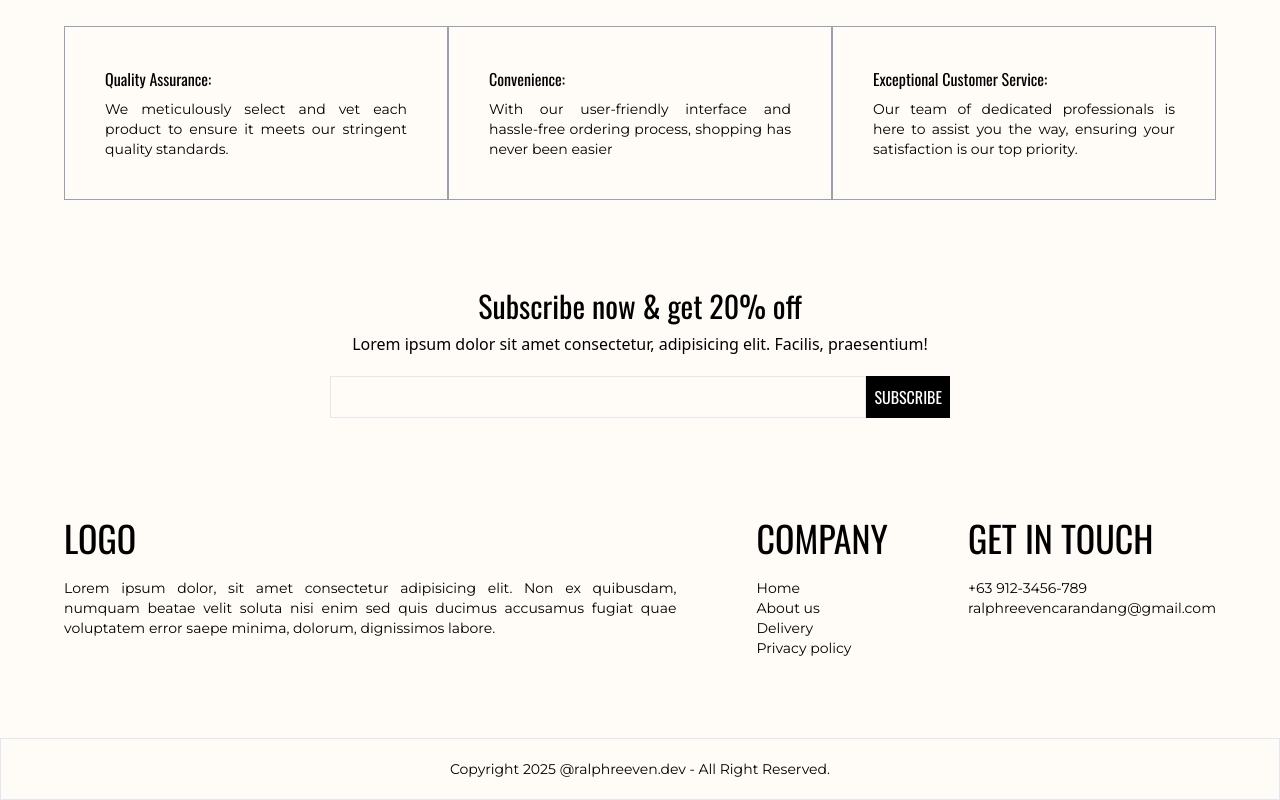
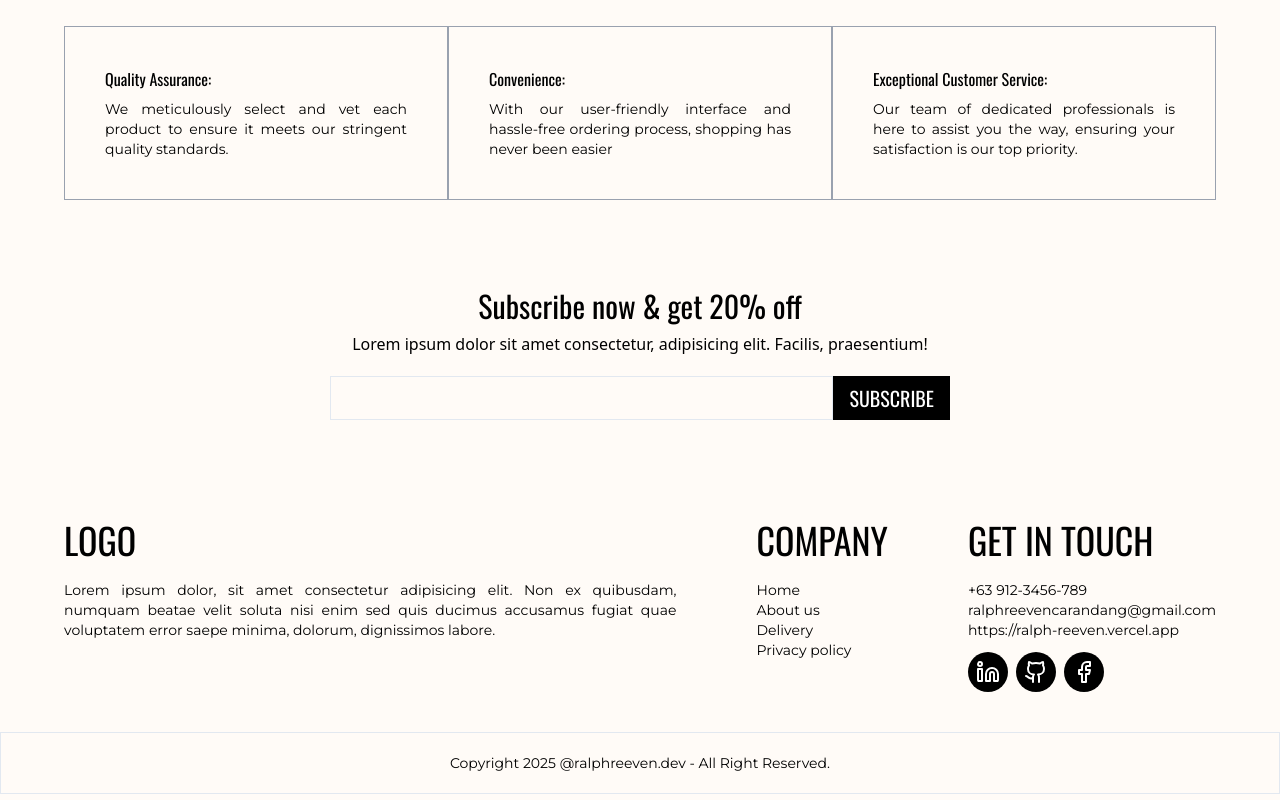
Before and after one commit to ralphreevencarandang/Swagside, a React (Vite) app in the folder frontend/: page /about in a window 1280 px wide. Shown: the part 663-1463 px from the top of the page. Built offline with nearby package versions, Linux system fonts and the light colour scheme.

Commit message:
Final UI

```diff
--- a/frontend/src/App.jsx
+++ b/frontend/src/App.jsx
@@ -4,6 +4,7 @@ import HomePage from './root/pages/HomePage'
 import RootLayout from './root/RootLayout'
 import AuthLayout from './_auth/AuthLayout'
 import Signup from './_auth/forms/Signup'
+import Signin from './_auth/forms/Signin'
 import About from './root/pages/About'
 import Collection from './root/pages/Collection'
 import Contact from './root/pages/Contact'
@@ -18,6 +19,7 @@ function App() {
             {/* Public Routes */}
             <Route element={<AuthLayout/>}>
                 <Route path='/sign-up' element={<Signup/>}/>
+                <Route path='/sign-in' element={<Signin/>}/>
             </Route>
 
 
--- a/frontend/src/_auth/AuthLayout.jsx
+++ b/frontend/src/_auth/AuthLayout.jsx
@@ -9,13 +9,7 @@ const AuthLayout = () => {
       <div className='min-h-screen max-container padding-x'>
         <Outlet/>
       </div>
-
-      <div className='fixed bottom-0'>
          <Footer/>
-
-      </div>
-
-
     </div>
   )
 }
--- a/frontend/src/_auth/forms/Signup.jsx
+++ b/frontend/src/_auth/forms/Signup.jsx
@@ -2,9 +2,11 @@ import React from 'react'
 
 const Signup = () => {
   return (
-    <div>
-      Sign Up
-    </div>
+    <section>
+        <div>
+
+        </div>
+    </section>
   )
 }
 
--- a/frontend/src/components/Button.jsx
+++ b/frontend/src/components/Button.jsx
@@ -2,7 +2,7 @@ import React from 'react'
 
 const Button = ({label, onClick}) => {
   return (
-    <button className='cursor-pointer px-2 py-1  bg-black text-white hover:bg-stone-800 font-oswald' onClick={onClick} >
+    <button className='cursor-pointer text-xl px-4 py-2  bg-black text-white hover:bg-stone-800 font-oswald' onClick={onClick} >
         {label}
     </button>
   )
--- a/frontend/src/root/pages/Collection.jsx
+++ b/frontend/src/root/pages/Collection.jsx
@@ -28,7 +28,7 @@ const Collection = () => {
           </div>
 
           <div>
-              <div className='flex justify-between gap-2 my-5'>
+              <div className='flex justify-between gap-2 my-5 lg:mt-0'>
                 <h1 className='text-lg sm:text-xl font-montserrat'>ALL COLLECTIONS</h1>
                 <select className='border border-gray-200 font-montserrat text-sm sm:px-1.5 sm:py-3'>
                   <option value="relevant">Sort by: relevant</option>
--- a/frontend/src/sections/Footer.jsx
+++ b/frontend/src/sections/Footer.jsx
@@ -1,9 +1,11 @@
 import React from 'react'
+import { Linkedin,Github,Facebook } from 'lucide-react';
+import { Link } from 'react-router';
 
 const Footer = () => {
   return (
     <footer className=''>
-        <div className='max-container padding-x pb-20'>
+        <div className='max-container padding-x pb-10'>
 
           <div className='flex flex-col gap-10 lg:flex-row lg:gap-20'>
               <div>
@@ -25,6 +27,19 @@ const Footer = () => {
                 <h1 className='mb-5 font-oswald text-4xl'>GET IN TOUCH</h1>
                 <p className='font-montserrat text-sm'>+63 912-3456-789</p>
                 <p className='font-montserrat text-sm'>ralphreevencarandang@gmail.com</p>
+                <p className='font-montserrat text-sm'>https://ralph-reeven.vercel.app</p>
+                <div className='flex items-center gap-2 pt-3'>
+                  <Link to={'https://www.linkedin.com/in/ralph-reeven-carandang-273877265/'} target='_blank'>
+                    <Linkedin className='bg-black text-white rounded-full w-10 h-10 px-2'/>
+                  </Link>
+
+                  <Link to={'https://github.com/ralphreevencarandang'} target='_blank'>
+                    <Github className='bg-black text-white rounded-full w-10 h-10 px-2'/>
+                  </Link>
+                  <Link to={'https://www.facebook.com/arar404'} target='_blank'>
+                    <Facebook className='bg-black text-white rounded-full w-10 h-10 px-2'/>
+                  </Link>
+                </div>
               </div>
 
           </div>
--- /dev/null
+++ b/frontend/src/validation/index.js
@@ -0,0 +1,8 @@
+export const signinSchema = {
+
+}
+
+
+export const signupSchema = {
+
+}
```
